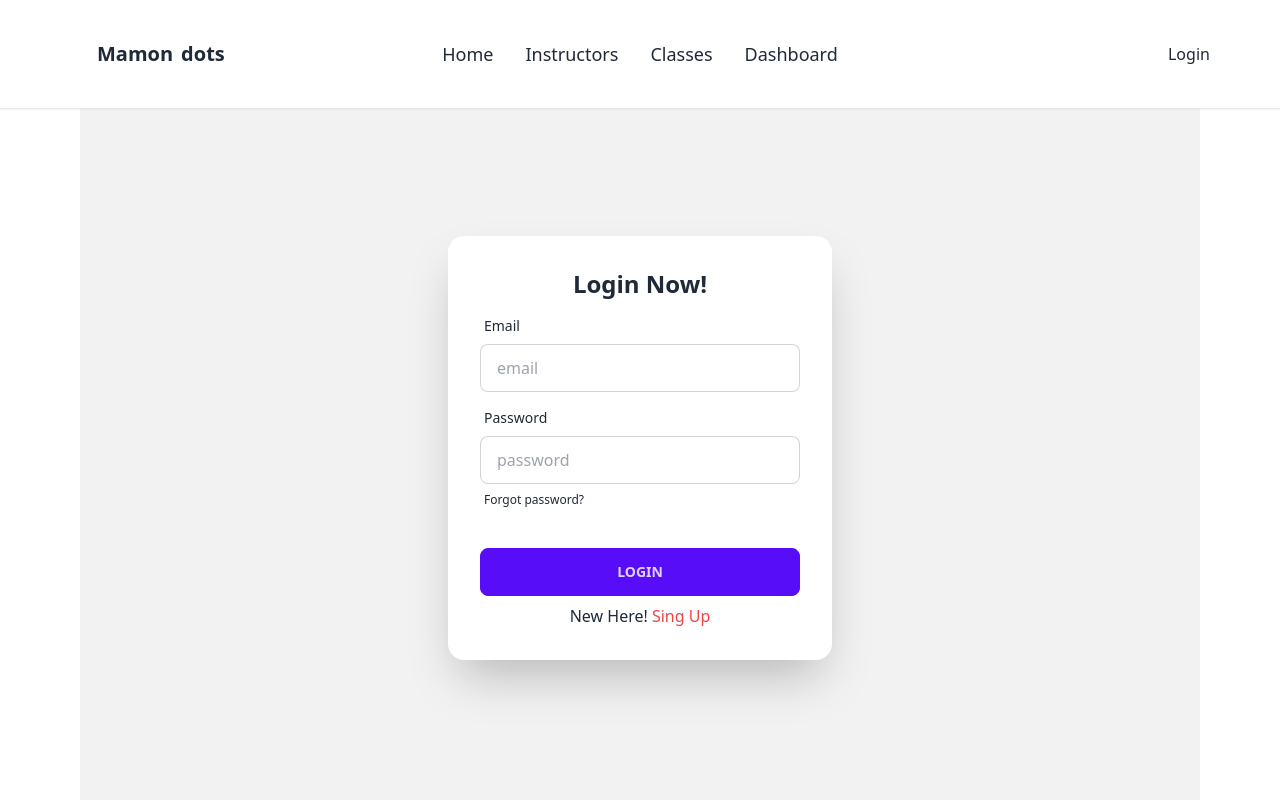
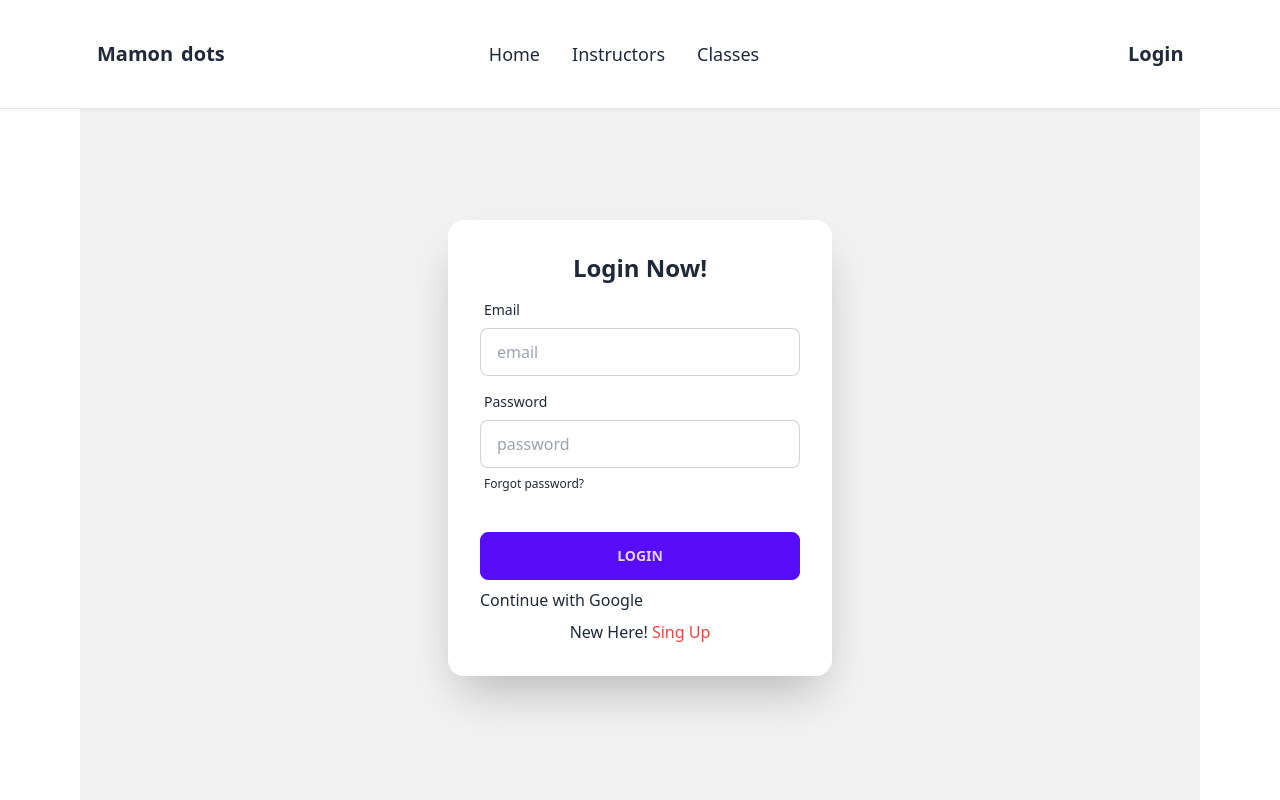
Before and after one commit to mamondots/summercamp, a React (Vite) app: page /login in a window 1280 px wide. Shown: the top 800 px of the page. Built offline with nearby package versions, Linux system fonts and the light colour scheme; no server answers.

Commit message:
singin or singup with email and password completed

```diff
--- a/src/Pages/Login/Login.jsx
+++ b/src/Pages/Login/Login.jsx
@@ -1,34 +1,67 @@
+import { useContext } from "react";
+import { useForm } from "react-hook-form";
 import { Link } from "react-router-dom";
+import { AuthContext } from "../../Providers/AuthProvider";
 
 
 const Login = () => {
+    const { register, handleSubmit, reset, formState: { errors } } = useForm();
+    const {signIn,signInWithGoogle} = useContext(AuthContext)
+  const onSubmit = data => {
+    signIn(data.email, data.password)
+    .then(result =>{
+        const user = result.user
+        console.log(user)
+    })
+    .catch(error =>{
+        console.error(error)
+
+    })
+
+    const handleGoogleSingIn = () =>{
+        signInWithGoogle()
+        .then(result => {
+            const user = result.user
+            console.log(user)
+        })
+        .catch(err => console.log(err))
+    }
+
+    reset()
+  };
     return (
         <div className="navbar max-w-[2520px] mx-auto xl:px-20 md:px-10 px-4 pt-12 pb-12">
             <div className="hero min-h-screen bg-base-200">
 
                     <div className="card flex-shrink-0 w-full max-w-sm shadow-2xl bg-base-100">
-                        <div className="card-body">
+                        <form onSubmit={handleSubmit(onSubmit)} className="card-body">
                             <h2 className="text-center text-2xl font-semibold">Login Now!</h2>
                             <div className="form-control">
                                 <label className="label">
                                     <span className="label-text">Email</span>
                                 </label>
-                                <input type="text" placeholder="email" className="input input-bordered" />
+                                <input type="email" {...register("email", { required: true })} placeholder="email" className="input input-bordered" />
+                                {errors.email && <span className="p-2 text-red-500">email is required</span>}
                             </div>
                             <div className="form-control">
                                 <label className="label">
                                     <span className="label-text">Password</span>
                                 </label>
-                                <input type="text" placeholder="password" className="input input-bordered" />
+                                <input type="password" {...register("password", { required: true })} placeholder="password" className="input input-bordered" />
+                                {errors.password && <span className="p-2 text-red-500">password is required</span>}
                                 <label className="label">
                                     <a href="#" className="label-text-alt link link-hover">Forgot password?</a>
                                 </label>
                             </div>
                             <div className="form-control mt-6">
-                                <button className="btn btn-primary">Login</button>
+
+                                <input className="btn btn-primary" type="submit" value="Login" />
+                            </div>
+                            <div>
+                                 <p>Continue with Google </p>
                             </div>
                             <p className="text-center">New Here! <Link className="text-center text-red-500" to='/singup'>Sing Up</Link></p>
-                        </div>
+                        </form>
                     </div>
                 </div>
             </div>
--- a/src/Pages/Shared/Navbar/Navbar.jsx
+++ b/src/Pages/Shared/Navbar/Navbar.jsx
@@ -1,14 +1,33 @@
 import { Link } from 'react-router-dom';
 import userImg from '../../../assets/images/userImg.jpg'
+import { useContext } from 'react';
+import { AuthContext } from '../../../Providers/AuthProvider';
 const Navbar = () => {
+
+    const {user,logOut} = useContext(AuthContext)
+
+    const handleLogOut = () =>{
+        logOut()
+        .then(() =>{})
+        .catch(err => console.log(err))
+    }
+
     const Navbar = <>
         <li className='text-lg font-medium'><a>Home</a></li>
         <li className='text-lg font-medium'><a>Instructors</a></li>
         <li className='text-lg font-medium'><a>Classes</a></li>
-        <li className='text-lg font-medium'><a>Dashboard</a></li>
+        {
+            user?
+            <>
+            <li className='text-lg font-medium'><a>Dashboard</a></li>
+            </>
+            :<>
+            <li className='text-lg font-medium'><a></a></li>
+            </>
+        }
 
     </>
-    const user = true
+
     return (
         <div className="fixed w-full bg-white z-10 shadow-sm">
             <div className="py-4 border-b-[1px]">
@@ -33,11 +52,23 @@ const Navbar = () => {
                 <div className='w-8 rounded-full'>
                   {
                       user? <>
-                      <li className='list-none'><Link to='/login'>Login</Link></li>
-                      </>:<>
+                      <div onClick={handleLogOut}>
+                      {
+                         user?. photoURL ?
+                         <>
+                         <img  className='rounded-full -ml-10 ' src={user.photoURL} alt="" />
+                         </>
+                         :
+                         <>
+                         <img  className='rounded-full -ml-10 ' src={userImg} alt="" />
+                         </>
 
-
-                       <img className='rounded-full' src={userImg} alt="" />
+                      }
+                      </div>
+                      </>
+                      :
+                      <>
+                       <li className='list-none text-xl -ml-10 font-semibold hover:text-[#570DF8]'><Link to='/login'>Login</Link></li>
                       </>
                   }
                 </div>
--- a/src/Pages/Singup/Singup.jsx
+++ b/src/Pages/Singup/Singup.jsx
@@ -1,17 +1,48 @@
+
+import { useContext } from "react";
 import { useForm } from "react-hook-form";
-import { Link } from "react-router-dom";
+import { Link, useLocation, useNavigate } from "react-router-dom";
+import { AuthContext } from "../../Providers/AuthProvider";
 
 
 const Singup = () => {
-    const { register, handleSubmit, formState: { errors } } = useForm();
-    const onSubmit = data => console.log(data);
-  console.log(errors);
+
+    const { register, handleSubmit, reset, formState: { errors } } = useForm();
+
+    const { createUser, updateUserProfile, loading } = useContext(AuthContext)
+
+    const navigate = useNavigate()
+    const location = useLocation()
+    const from = location.state?.from?.pathname || '/'
+
+    const onSubmit = data => {
+
+        createUser(data.email, data.password)
+            .then(result => {
+                const creteUser = result.user
+                console.log(creteUser)
+                updateUserProfile(data.name, data.photoURL)
+                    .then(result => {
+                        const updateUser = result.user
+                        console.log(updateUser)
+                        navigate(from, { replace: true })
+                    })
+            })
+
+
+
+
+        reset()
+    };
+
+
+
     return (
         <div className="navbar max-w-[2520px] mx-auto xl:px-20 md:px-10 px-4 pt-12 pb-12">
 
             <div className="hero min-h-screen bg-base-200 py-20">
 
-                    <div className="card flex-shrink-0 w-full max-w-sm shadow-2xl bg-base-100">
+                <div className="card flex-shrink-0 w-full  max-w-lg shadow-2xl bg-base-100">
                     <form onSubmit={handleSubmit(onSubmit)} className="card-body">
                         <h2 className="text-center text-2xl font-semibold">Sing Up Now!</h2>
                         <div className="form-control">
@@ -19,27 +50,28 @@ const Singup = () => {
                                 <span className="label-text">Name</span>
                             </label>
                             <input type="text" {...register("name", { required: true })} name="name" placeholder="Your Name" className="input input-bordered" />
-                                {errors.name && <span>This field is required</span>}
+                            {errors.name && <span className="p-2 text-red-500">Name is required</span>}
                         </div>
                         <div className="form-control">
                             <label className="label">
                                 <span className="label-text">Email</span>
                             </label>
                             <input type="email" {...register("email", { required: true })} name="email" placeholder="email" className="input input-bordered" />
+                            {errors.email && <span className="p-2 text-red-500">email is required</span>}
                         </div>
+                        <div className="flex flex-col lg:flex-row lg:justify-between lg:items-center lg:space-x-4">
                             <div className="form-control">
                                 <label className="label">
                                     <span className="label-text">Password</span>
                                 </label>
-                                <input type="password" {...register("password",
-                                {
+                                <input type="password" {...register("password", {
                                     required: true,
                                     minLength: 6,
                                     maxLength: 20,
-                                    pattern: /^(?=.*[A-Z])(?=.*[!@#$&*])(?=.*[0-9])(?=.*[a-z]).{8}$/
-                                })} name="password" placeholder="password" className="input input-bordered" />
-                                 {errors.password?.type === 'required' && <span>password is required</span>}
-                                {errors.password?.type === 'minLength' && <span>password has 6 caractar</span>}
+                                })}
+                                    name="password" placeholder="password" className="input input-bordered" />
+                                {errors.password?.type === 'required' && <span className="p-2 text-red-500">password is required</span>}
+                                {errors.password?.type === 'minLength' && <span className="p-2 text-red-500">password has 6 caractar</span>}
                             </div>
 
                             <div className="form-control">
@@ -48,13 +80,14 @@ const Singup = () => {
                                 </label>
                                 <input type="text" {...register("confirmPassword", { required: true })} name="confirmPassword" placeholder="Confirm Password" className="input input-bordered" />
                             </div>
+                        </div>
 
                         <div className="form-control">
                             <label className="label">
                                 <span className="label-text">Photo URL</span>
                             </label>
-                                <input type="url" {...register("photoURL", { required: true })} placeholder="Photo URL" className="input input-bordered" />
-                                {errors.photoURL && <span>photoURL is required</span>}
+                            <input type="url" {...register("photoURL", { required: true })} name="photoURL" placeholder="Photo URL" className="input input-bordered" />
+
                         </div>
 
                         <div className="form-control mt-6">
--- a/src/Providers/AuthProvider.jsx
+++ b/src/Providers/AuthProvider.jsx
@@ -1,9 +1,11 @@
 import { createContext, useEffect, useState } from 'react'
 import {
+  GoogleAuthProvider,
   createUserWithEmailAndPassword,
   getAuth,
   onAuthStateChanged,
   signInWithEmailAndPassword,
+  signInWithPopup,
   signOut,
   updateProfile,
 } from 'firebase/auth'
@@ -14,10 +16,10 @@ import { app } from '../firebase/firebase.config'
 export const AuthContext = createContext('')
 
 const auth = getAuth(app)
-
+const googleProvider = new GoogleAuthProvider()
 
 const AuthProvider = ({ children }) => {
-  const [user, setUser] = useState('')
+  const [user, setUser] = useState(null)
   const [loading, setLoading] = useState(true)
 
   const createUser = (email, password) => {
@@ -29,6 +31,14 @@ const AuthProvider = ({ children }) => {
     setLoading(true)
     return signInWithEmailAndPassword(auth, email, password)
   }
+
+  const signInWithGoogle = () => {
+    setLoading(true)
+    return signInWithPopup(auth, googleProvider)
+  }
+
+
+
   const logOut = () => {
     setLoading(true)
     return signOut(auth)
@@ -58,6 +68,7 @@ const AuthProvider = ({ children }) => {
     setLoading,
     createUser,
     signIn,
+    signInWithGoogle,
     logOut,
     updateUserProfile,
   }
```
Lines whose indentation alone changed are shown as unchanged.
